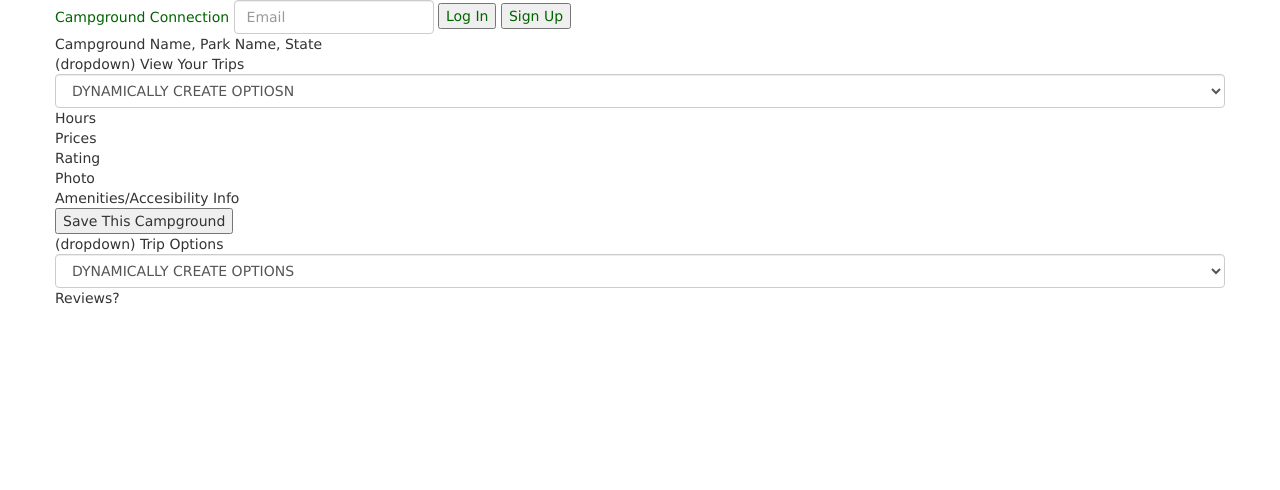
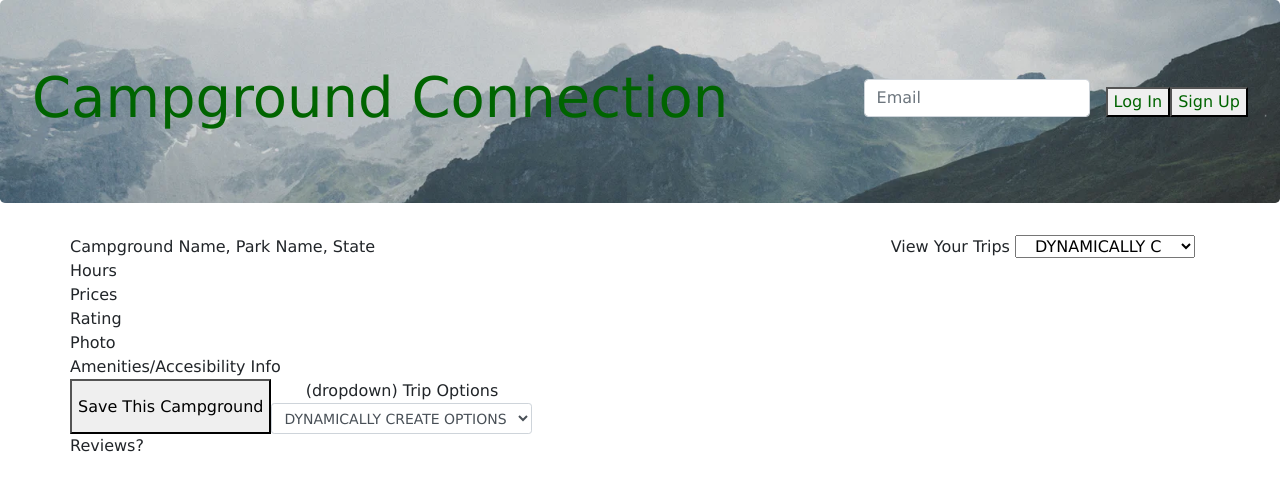
Before and after one commit to michaelbeebe123/campground-connection, a website: page app/public/campground.html in a window 1280 px wide. Drawn offline with nearby package versions, Linux system fonts and the light colour scheme.

Commit message:
jumbo setup

```diff
--- a/app/public/campground.html
+++ b/app/public/campground.html
@@ -1,45 +1,59 @@
-<!--Single Park Display-->
+<!--Single campground Display-->
 <!DOCTYPE html>
 <html lang="en">
+
 <head>
-    <meta charset="UTF-8">
-    <meta name="viewport" content="width=device-width, initial-scale=1.0">
-    <meta http-equiv="X-UA-Compatible" content="ie=edge">
-    <title>Campground</title>
+    <meta charset="UTF-8" />
+    <meta name="viewport" content="width=device-width, initial-scale=1.0" />
+    <meta http-equiv="X-UA-Compatible" content="ie=edge" />
+    <title>Campground Connection</title>
     <!-- Latest compiled and minified CSS -->
-<link rel="stylesheet" href="https://maxcdn.bootstrapcdn.com/bootstrap/3.4.0/css/bootstrap.min.css">
+    <!-- <link rel="stylesheet" href="https://maxcdn.bootstrapcdn.com/bootstrap/3.4.0/css/bootstrap.min.css"> -->
+    <link rel="stylesheet" href="https://stackpath.bootstrapcdn.com/bootstrap/4.3.1/css/bootstrap.min.css"
+        integrity="sha384-ggOyR0iXCbMQv3Xipma34MD+dH/1fQ784/j6cY/iJTQUOhcWr7x9JvoRxT2MZw1T" crossorigin="anonymous" />
+    <link href=“https://fonts.googleapis.com/css?family=Cabin+Sketch&display=swap” rel=“stylesheet”>
+    <link rel="stylesheet" href="stylesheets/style.css" />
 
     <!-- jQuery library -->
     <script src="https://ajax.googleapis.com/ajax/libs/jquery/3.4.1/jquery.min.js"></script>
 
     <!-- Latest compiled JavaScript -->
     <script src="https://maxcdn.bootstrapcdn.com/bootstrap/3.4.0/js/bootstrap.min.js"></script>
-<link href="stylesheets/style.css" rel="stylesheet">
+
+    <script src="js/index.js"></script>
 </head>
+
 <body>
-    <!--Logo/main button--><!--Login/username input (takes you to login with an autofill?)--><!--Sign In--><!--Sign Up-->
-    <div class="container">
-            <div class="row">
+    <div class="jumbotron" id="jumbo">
+        <h1 id="titleHeader" class="display-4">
+            <button id="logo">
+                <a href="/index">Campground Connection</a>
+            </button>
+        </h1>
+        <hr class="my-4" />
+        <p class=log>
             <form class="form-inline">
-                    <div class="form-group mb-2" id="logo">
-                        <a href="/index">Campground Connection</a>
-                    </div>
                 <div class="form-group mx-sm-3 mb-2">
                     <input type="email" class="form-control" id="emailinput" placeholder="Email">
                 </div>
                 <button><a href="/login">Log In</a></button>
                 <button><a href="/signup">Sign Up</a></button>
             </form>
+        </p>
     </div>
-    <!--Park Name--><!--State--><!--View Your Trips-->
-    <div class="row">
-        <div id="campname">Campground Name, Park Name, State</div>
-        <div id="tripview">(dropdown) View Your Trips
-            <select class="form-control form-control-sm">
-            <option>DYNAMICALLY CREATE OPTIOSN</option>
-            </select>
-        </div>
-    </div>
+
+
+    <!--Search Park-->
+    <!--Requirements(park or campground, state)-->
+    <!--View Your Trips list of trip names if logged in-->
+    <div class="container">
+
+        <div class="row results">
+
+            <div class="col-lg">
+                <!--Park Name-->
+                <!--State-->
+                <div class="row" id="campname">Campground Name, Park Name, State</div>
                 <!--Hours-->
                 <div class="row" id="hours">Hours</div>
                 <!--Prices-->
@@ -50,14 +64,28 @@
                 <div class="row" id="photo">Photo</div>
                 <!--Amenities/Accesibility Info-->
                 <div class="row" id="access">Amenities/Accesibility Info</div>
-    <!--Save this campground--><!--Trip Option-->
+                <!--Save this campground-->
+                <!--Trip Option-->
                 <div class="row"><button id="campsave">Save This Campground</button>
                     <div id="tripview">(dropdown) Trip Options
                         <select class="form-control form-control-sm">
                             <option>DYNAMICALLY CREATE OPTIONS</option>
                         </select>
-        </div></div>
+                    </div>
+                </div>
                 <!--Reviews?-->
                 <div class="row" id="reviews">Reviews?</div>
+            </div>
+
+
+            <div class="col-sm tripbar">
+                <div id="tripview">View Your Trips
+                    <select class="form-group col-sm-4 mb-2">
+                        <option>DYNAMICALLY CREATE OPTIONS</option>
+                    </select>
+                </div>
+            </div>
+        </div>
 </body>
+
 </html>
--- a/app/public/stylesheets/style.css
+++ b/app/public/stylesheets/style.css
@@ -11,6 +11,16 @@ body{
 a{color:darkgreen;
   text-decoration: none}
 
+#jumbo{
+    background-image: url(../images/mountain-pic.png);
+    background-repeat: no-repeat;
+    background-size: cover;
+    display:flex;
+}
+.log{
+  display: flex;
+  align-items: flex-end;
+}
 
 h1 button{
   font-size: 100%;
@@ -25,12 +35,15 @@ h1 button a:hover{
   color:darkgreen;
 }
 
-.log{
-  display: flex;
-  align-items: flex-end;
+
+
+.tripbar{
+  text-align:right;
 }
 
-
+.results{
+  text-align: center;
+}
 /*index
 -more search inputs?
 -view your trips
```
Also changed, not shown: app/public/index.html (+17 -7 lines), app/public/park.html (+48 -11 lines), app/public/stylesheets/index.css (deleted, +0 -8 lines), app/public/trips.html (+45 -22 lines). Lines whose indentation alone changed are shown as unchanged.
